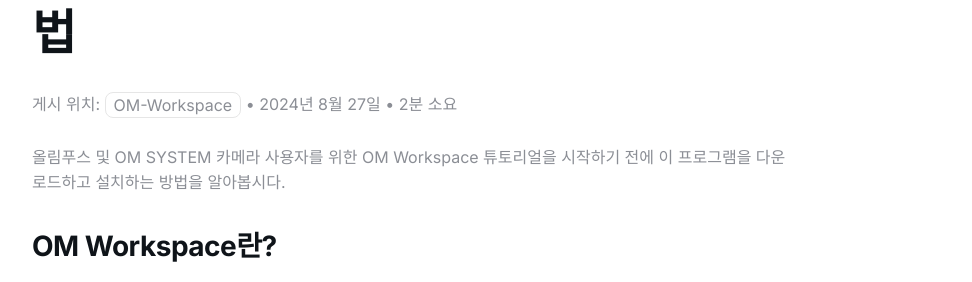
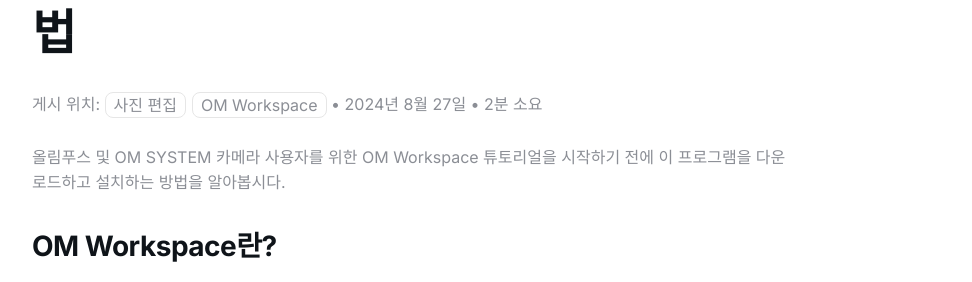
Before and after one commit to meta-blog/meta-blog.github.io, a Jekyll site: the page built from _posts/2024-08-27-OM Workspace 다운로드 및 설치 방법.md, in a window 1280 px wide and 900 px high. Shown: the part 334-616 px from the top of the window, without its empty margins (228-1200 px from the left). Built offline with Jekyll 4.4.1, drawn with Linux system fonts in a browser that asks for light colours.

Commit message:
Update 2024-08-27-OM Workspace 다운로드 및 설치 방법.md

```diff
--- a/_posts/2024-08-27-OM Workspace 다운로드 및 설치 방법.md
+++ b/_posts/2024-08-27-OM Workspace 다운로드 및 설치 방법.md
@@ -5,7 +5,8 @@ description: 올림푸스 및 OM SYSTEM 카메라 사용자를 위한 OM Workspa
 date: 2024-08-27 14:36:59 -05:00
 image:
 tags:
-  - OM-Workspace
+- 사진 편집
+- OM Workspace
 ---
 
 ## **OM Workspace란?**
```
